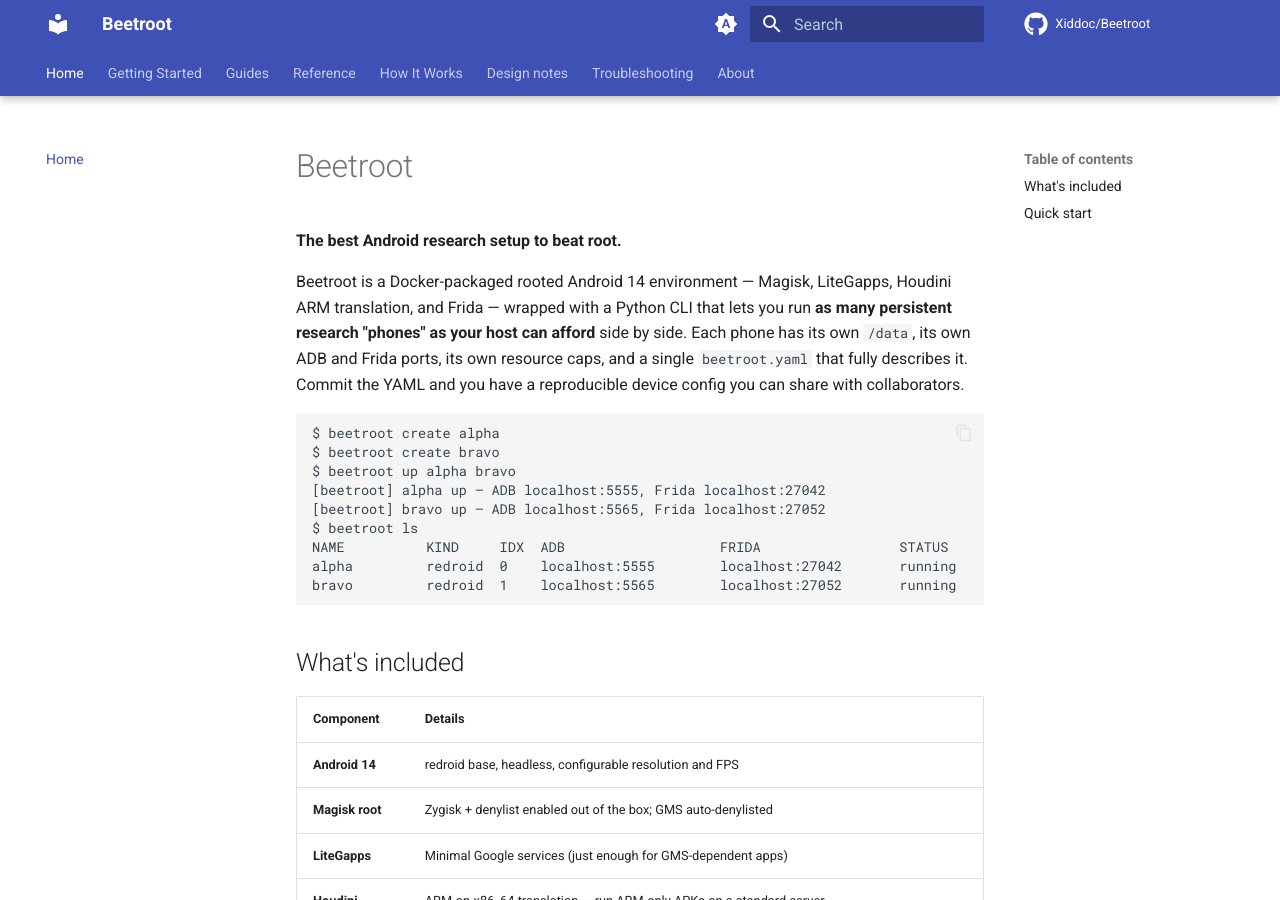
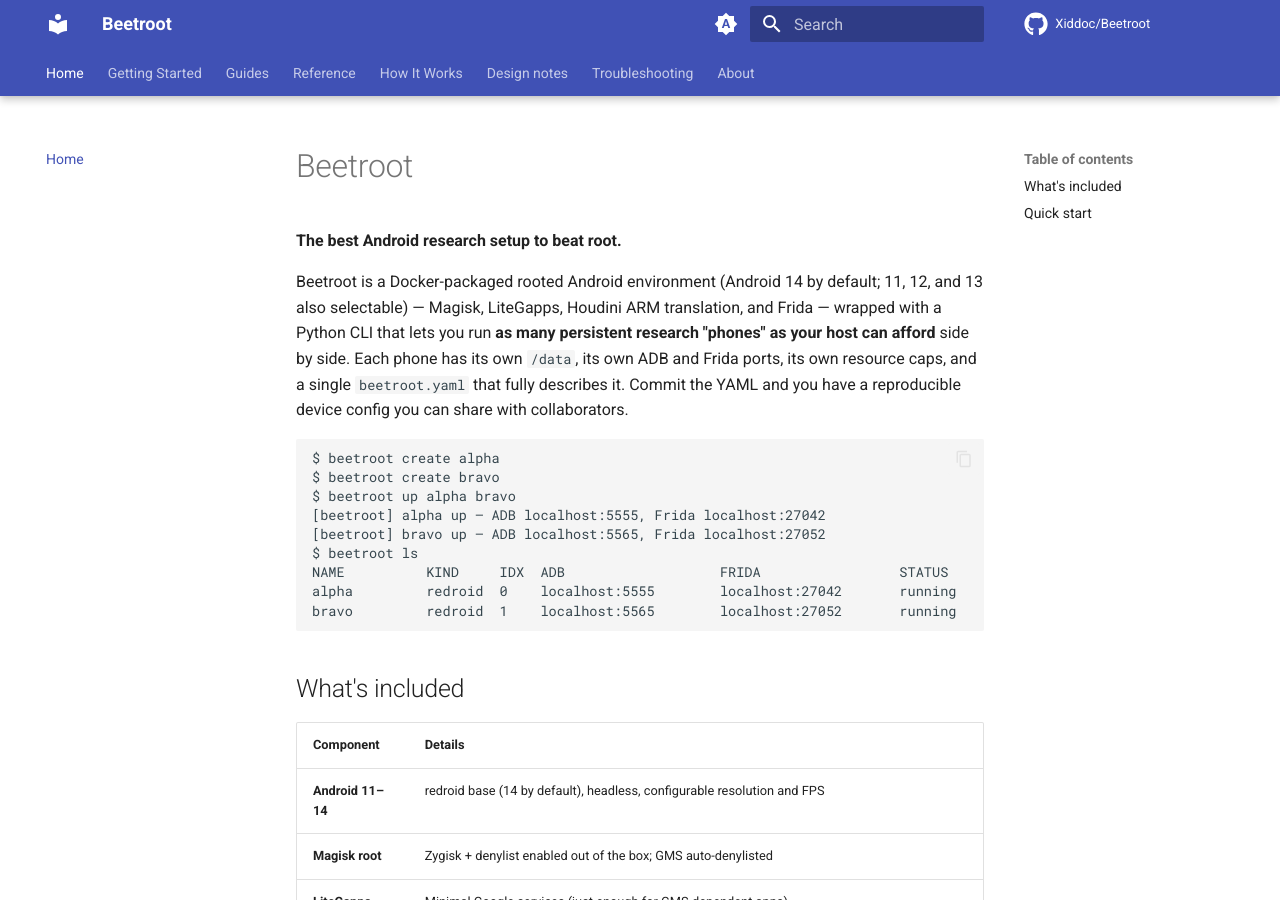
Before and after one commit to Xiddoc/Beetroot, an MkDocs documentation site: the page built from docs/index.md, in a window 1280 px wide and 900 px high. Built offline with MkDocs 1.6.1 and Material for MkDocs 9.7.7, drawn with Linux system fonts in a browser that asks for light colours; comment, search, counter and statistics services are not loaded.

Commit message:
docs: clarify Beetroot supports Android 11–14, not just 14
Issue #47: the README (and docs landing page) described Beetroot as an
'Android 14 environment', but android.version accepts 11, 12, 13, or 14
(default 14) per config._VALID_ANDROID_VERSIONS. Reword the intro and
feature lists to state 14 is the default while 11/12/13 are selectable
via android.version, matching the config reference.

````diff
--- a/docs/index.md
+++ b/docs/index.md
@@ -2,7 +2,7 @@
 
 **The best Android research setup to beat root.**
 
-Beetroot is a Docker-packaged rooted Android 14 environment — Magisk, LiteGapps, Houdini ARM translation, and Frida — wrapped with a Python CLI that lets you run **as many persistent research "phones" as your host can afford** side by side. Each phone has its own `/data`, its own ADB and Frida ports, its own resource caps, and a single `beetroot.yaml` that fully describes it. Commit the YAML and you have a reproducible device config you can share with collaborators.
+Beetroot is a Docker-packaged rooted Android environment (Android 14 by default; 11, 12, and 13 also selectable) — Magisk, LiteGapps, Houdini ARM translation, and Frida — wrapped with a Python CLI that lets you run **as many persistent research "phones" as your host can afford** side by side. Each phone has its own `/data`, its own ADB and Frida ports, its own resource caps, and a single `beetroot.yaml` that fully describes it. Commit the YAML and you have a reproducible device config you can share with collaborators.
 
 ```
 $ beetroot create alpha
@@ -20,7 +20,7 @@ bravo         redroid  1    localhost:5565        localhost:27052       running
 
 | Component | Details |
 |-----------|---------|
-| **Android 14** | redroid base, headless, configurable resolution and FPS |
+| **Android 11–14** | redroid base (14 by default), headless, configurable resolution and FPS |
 | **Magisk root** | Zygisk + denylist enabled out of the box; GMS auto-denylisted |
 | **LiteGapps** | Minimal Google services (just enough for GMS-dependent apps) |
 | **Houdini** | ARM-on-x86\_64 translation — run ARM-only APKs on a standard server |
````
Also changed, not shown: README.md (+2 -2 lines).
